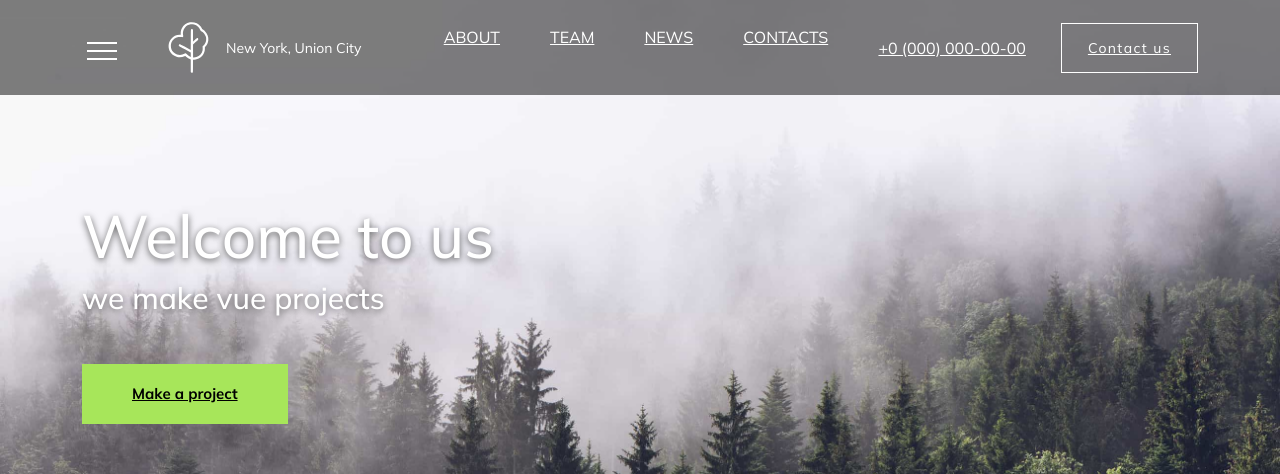
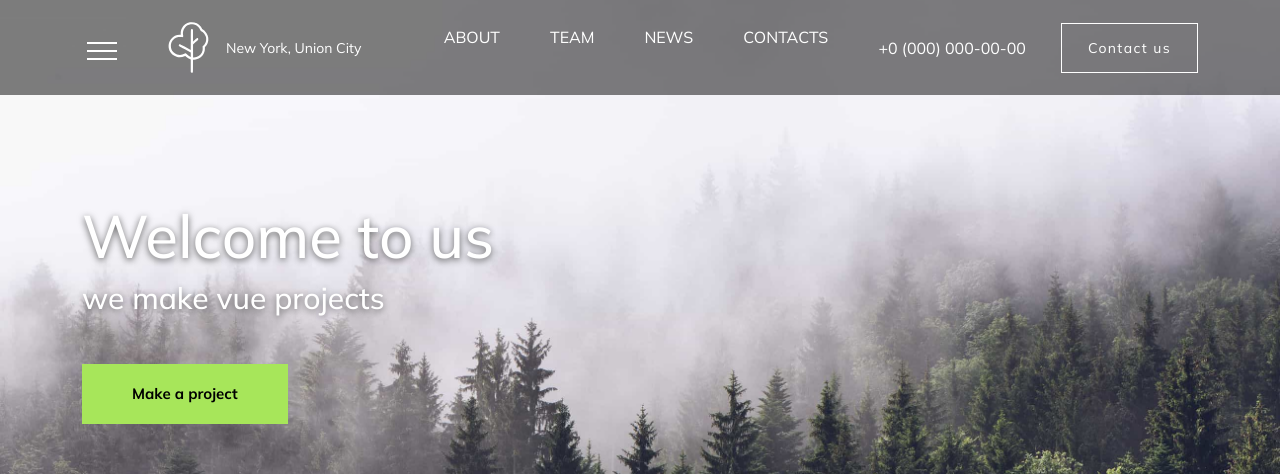
Before and after one commit to oleg1kravchenko/VueProject, a Vue app: page / in a window 1280 px wide. Shown: the top 474 px of the page. Built offline with nearby package versions, Linux system fonts and the light colour scheme; no server answers.

Commit message:
fdsfdsf3

```diff
--- a/src/App.vue
+++ b/src/App.vue
@@ -80,7 +80,7 @@ export default {
   color: #2c3e50;
 }
 a {
-  text-decoration: none;
+  text-decoration: none !important;
 }
 ul {
   padding: 0;
```
Also changed, not shown: 9 other files (tests, documents, lock files or other folders).
